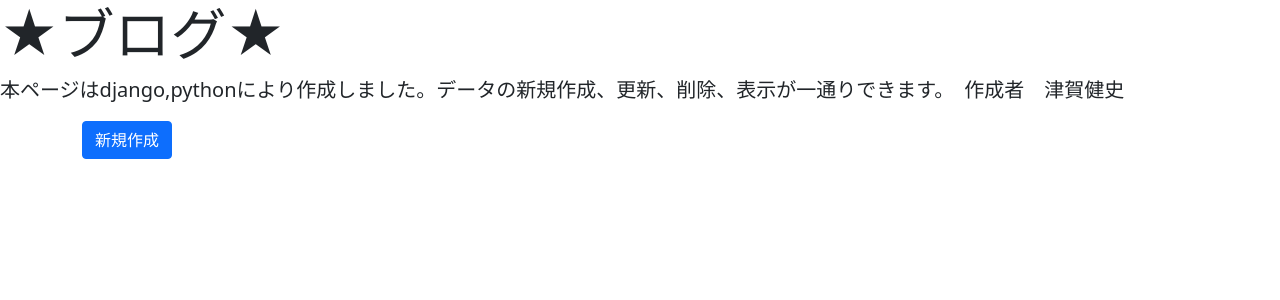
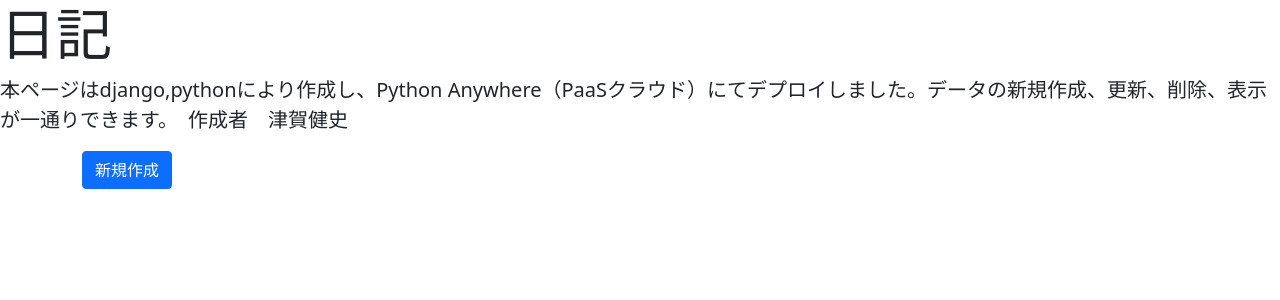
Before and after one commit to tsugat/blogproject, a Django app: template templates/list.html in a window 1280 px wide. Shown: the top 300 px of the page. Run offline with Django 3.2, Linux system fonts and the light colour scheme; the template is opened without the code that fills it, so the values that code supplies are empty.

Commit message:
コメント20210917ttt2

```diff
--- a/templates/list.html
+++ b/templates/list.html
@@ -14,8 +14,8 @@
     {% extends 'base.html' %}
     {% block header %}
     <div class="jumbotron">
-        <h1 class="display-4">★ブログ★</h1>
-        <p class="lead">本ページはdjango,pythonにより作成しました。データの新規作成、更新、削除、表示が一通りできます。　作成者　津賀健史 </p>
+        <h1 class="display-4">日記</h1>
+        <p class="lead">本ページはdjango,pythonにより作成し、Python Anywhere（PaaSクラウド）にてデプロイしました。データの新規作成、更新、削除、表示が一通りできます。　作成者　津賀健史 </p>
     </div>
     {% endblock header %}
     {% block content %}
```
Also changed, not shown: blogpost/views.py (line endings or trailing spaces), db.sqlite3.
